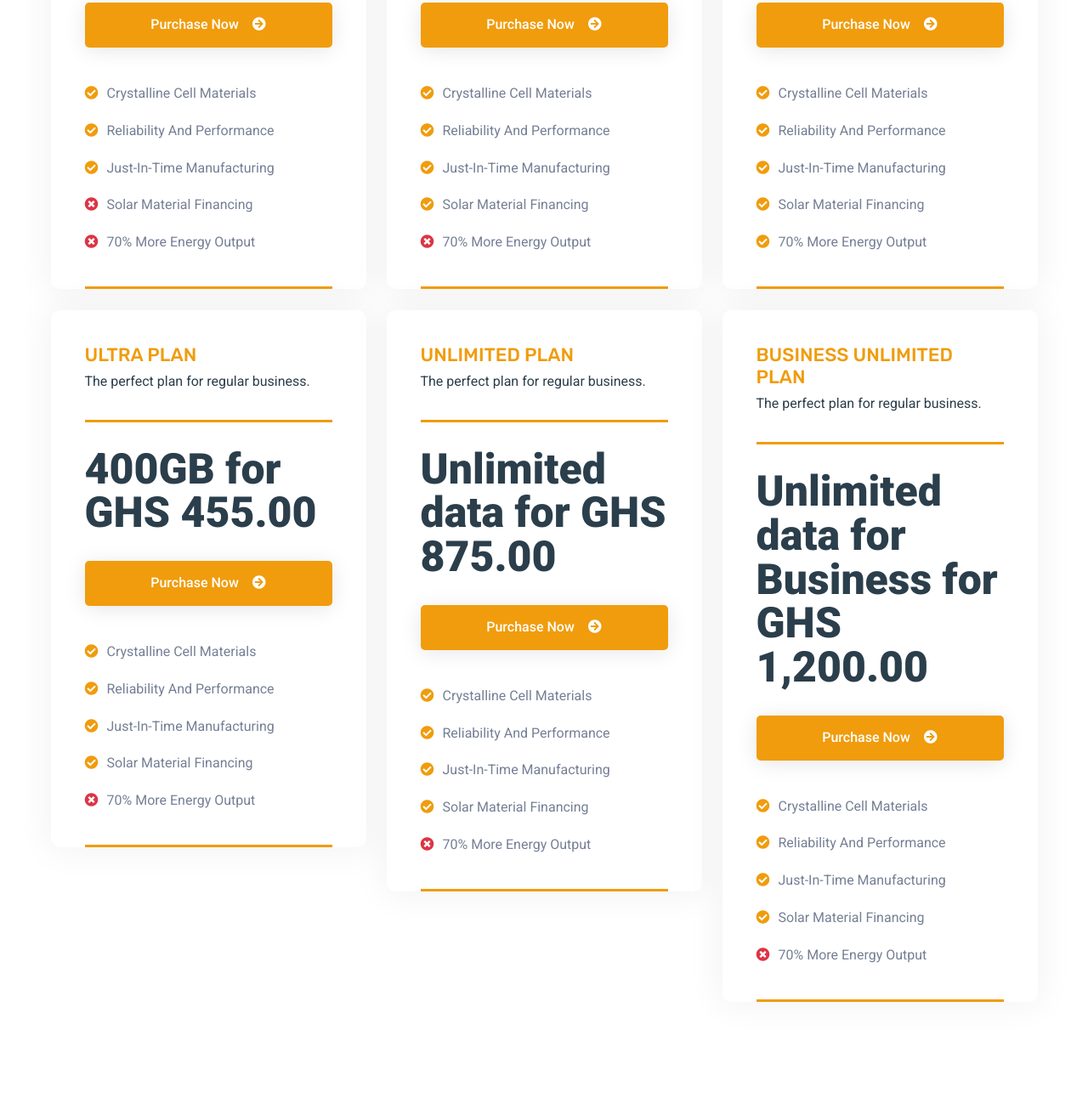
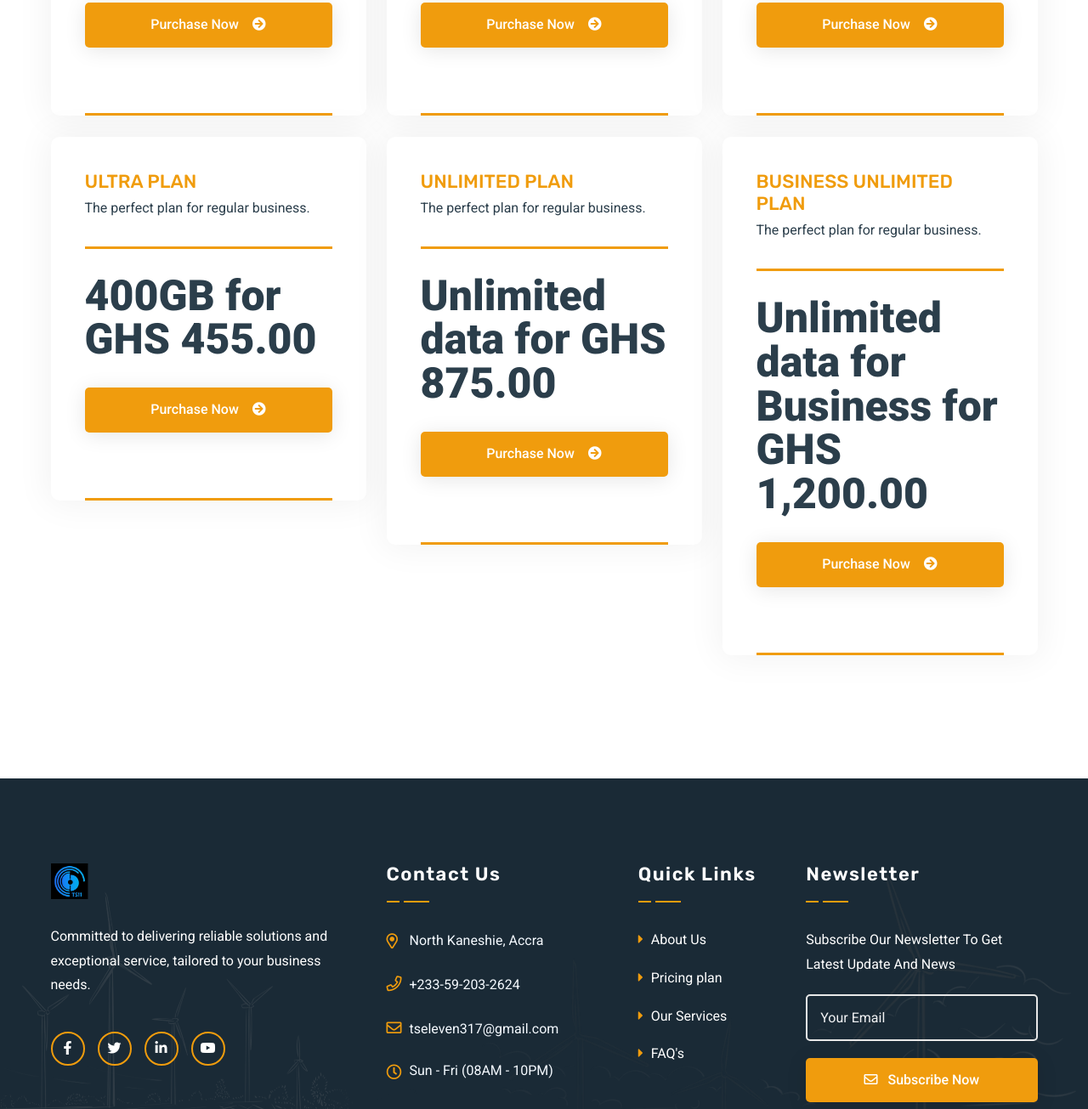
Before and after one commit to vin-doh/ts11, a plain HTML site: page pricing.html in a window 1280 px wide. Shown: the part 888-2193 px from the top of the page at 85% size. Drawn offline with Linux system fonts and the light colour scheme.

Commit message:
ts11 commit

```diff
--- a/pricing.html
+++ b/pricing.html
@@ -112,15 +112,10 @@
 </p>
 </div>
 <div class="pricing-btn-wrapper">
-<a href="#" class="theme-btn">Purchase Now <i class="fas fa-arrow-circle-right"></i></a>
+<a href="https://wa.me/+233592032624" class="theme-btn">Purchase Now <i class="fas fa-arrow-circle-right"></i></a>
 </div>
 <div class="pricing-feature">
 <ul>
-<li><i class="fas fa-check-circle"></i>Crystalline Cell Materials</li>
-<li><i class="fas fa-check-circle"></i>Reliability And Performance</li>
-<li><i class="fas fa-check-circle"></i>Just-In-Time Manufacturing</li>
-<li><i class="fas fa-times-circle text-danger"></i>Solar Material Financing</li>
-<li><i class="fas fa-times-circle text-danger"></i>70% More Energy Output</li>
 </ul>
 </div>
 </div>
@@ -139,15 +134,11 @@
 </p>
 </div>
 <div class="pricing-btn-wrapper">
-<a href="#" class="theme-btn">Purchase Now <i class="fas fa-arrow-circle-right"></i></a>
+<a href="https://wa.me/+233592032624" class="theme-btn">Purchase Now <i class="fas fa-arrow-circle-right"></i></a>
 </div>
 <div class="pricing-feature">
 <ul>
-<li><i class="fas fa-check-circle"></i>Crystalline Cell Materials</li>
-<li><i class="fas fa-check-circle"></i>Reliability And Performance</li>
-<li><i class="fas fa-check-circle"></i>Just-In-Time Manufacturing</li>
-<li><i class="fas fa-check-circle"></i>Solar Material Financing</li>
-<li><i class="fas fa-times-circle text-danger"></i>70% More Energy Output</li>
+
 </ul>
 </div>
 </div>
@@ -166,15 +157,11 @@
 </p>
 </div>
 <div class="pricing-btn-wrapper">
-<a href="#" class="theme-btn">Purchase Now <i class="fas fa-arrow-circle-right"></i></a>
+<a href="https://wa.me/+233592032624" class="theme-btn">Purchase Now <i class="fas fa-arrow-circle-right"></i></a>
 </div>
 <div class="pricing-feature">
 <ul>
-<li><i class="fas fa-check-circle"></i>Crystalline Cell Materials</li>
-<li><i class="fas fa-check-circle"></i>Reliability And Performance</li>
-<li><i class="fas fa-check-circle"></i>Just-In-Time Manufacturing</li>
-<li><i class="fas fa-check-circle"></i>Solar Material Financing</li>
-<li><i class="fas fa-check-circle"></i>70% More Energy Output</li>
+
 </ul>
 </div>
 </div>
@@ -193,15 +180,11 @@
 </p>
 </div>
 <div class="pricing-btn-wrapper">
-<a href="#" class="theme-btn">Purchase Now <i class="fas fa-arrow-circle-right"></i></a>
+<a href="https://wa.me/+233592032624" class="theme-btn">Purchase Now <i class="fas fa-arrow-circle-right"></i></a>
 </div>
 <div class="pricing-feature">
 <ul>
-<li><i class="fas fa-check-circle"></i>Crystalline Cell Materials</li>
-<li><i class="fas fa-check-circle"></i>Reliability And Performance</li>
-<li><i class="fas fa-check-circle"></i>Just-In-Time Manufacturing</li>
-<li><i class="fas fa-check-circle"></i>Solar Material Financing</li>
-<li><i class="fas fa-times-circle text-danger"></i>70% More Energy Output</li>
+
 </ul>
 </div>
 </div>
@@ -220,15 +203,11 @@
 </p>
 </div>
 <div class="pricing-btn-wrapper">
-<a href="#" class="theme-btn">Purchase Now <i class="fas fa-arrow-circle-right"></i></a>
+<a href="https://wa.me/+233592032624" class="theme-btn">Purchase Now <i class="fas fa-arrow-circle-right"></i></a>
 </div>
 <div class="pricing-feature">
 <ul>
-<li><i class="fas fa-check-circle"></i>Crystalline Cell Materials</li>
-<li><i class="fas fa-check-circle"></i>Reliability And Performance</li>
-<li><i class="fas fa-check-circle"></i>Just-In-Time Manufacturing</li>
-<li><i class="fas fa-check-circle"></i>Solar Material Financing</li>
-<li><i class="fas fa-times-circle text-danger"></i>70% More Energy Output</li>
+
 </ul>
 </div>
 </div>
@@ -247,15 +226,15 @@
 </p>
 </div>
 <div class="pricing-btn-wrapper">
-<a href="#" class="theme-btn">Purchase Now <i class="fas fa-arrow-circle-right"></i></a>
+<a href="https://wa.me/+233592032624" class="theme-btn">Purchase Now <i class="fas fa-arrow-circle-right"></i></a>
 </div>
 <div class="pricing-feature">
 <ul>
-<li><i class="fas fa-check-circle"></i>Crystalline Cell Materials</li>
+<!-- <li><i class="fas fa-check-circle"></i>Crystalline Cell Materials</li>
 <li><i class="fas fa-check-circle"></i>Reliability And Performance</li>
 <li><i class="fas fa-check-circle"></i>Just-In-Time Manufacturing</li>
 <li><i class="fas fa-check-circle"></i>Solar Material Financing</li>
-<li><i class="fas fa-times-circle text-danger"></i>70% More Energy Output</li>
+<li><i class="fas fa-times-circle text-danger"></i>70% More Energy Output</li> -->
 </ul>
 </div>
 </div>
```
